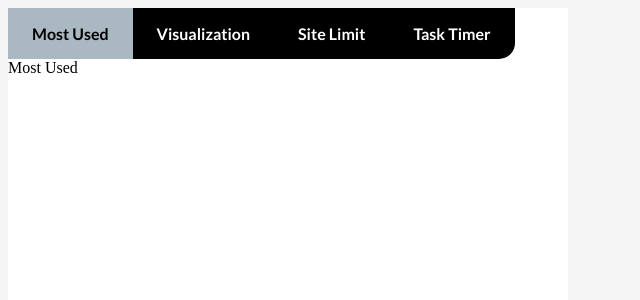
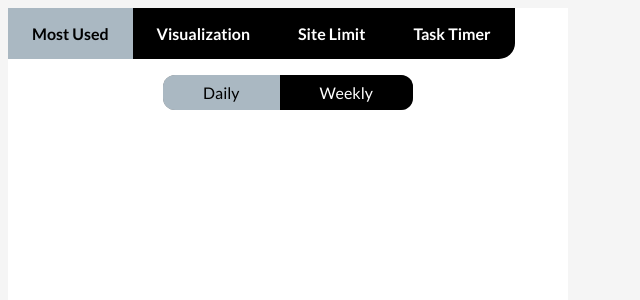
Before and after one commit to JHowellLB/ProTasker, a React (Vite) app in the folder frontend/: page / in a window 1280 px wide. Shown: the top 300 px of the page, without its empty margins (0-640 px from the left). Built offline with nearby package versions, Linux system fonts and the light colour scheme.

Commit message:
added daily and weekly buttons to most used and visualization tab

```diff
--- /dev/null
+++ b/frontend/src/components/DailyWeekly/DailyWeekly.tsx
@@ -0,0 +1,33 @@
+import "./dailyweekly.css";
+import { useState } from "react";
+const DailyWeekly = () => {
+  const [btn, setBtn] = useState("daily");
+
+  const handleButtonClick = (btn: string) => {
+    setBtn(btn);
+  };
+  return (
+    <section className="dailyWeeklyWrapper">
+      <div className="dailyWeekly">
+        <div
+          onClick={() => handleButtonClick("daily")}
+          className={
+            btn === "daily" ? "dailyweeklyBtnActive" : "dailyweeklyBtn"
+          }
+        >
+          Daily
+        </div>
+        <div
+          onClick={() => handleButtonClick("weekly")}
+          className={
+            btn === "weekly" ? "dailyweeklyBtnActive" : "dailyweeklyBtn"
+          }
+        >
+          Weekly
+        </div>
+      </div>
+    </section>
+  );
+};
+
+export default DailyWeekly;
--- /dev/null
+++ b/frontend/src/components/DailyWeekly/dailyweekly.css
@@ -0,0 +1,31 @@
+@font-face {
+  font-family: "Lato";
+  src: url(../../assets/fonts/Lato-Regular.ttf);
+}
+.dailyWeeklyWrapper {
+  margin-top: 1rem;
+  display: flex;
+  justify-content: center;
+}
+.dailyWeekly {
+  display: flex;
+  background: gray;
+  border-radius: 0.75rem;
+  overflow: hidden;
+}
+
+.dailyweeklyBtn,
+.dailyweeklyBtnActive {
+  color: white;
+  background: black;
+  padding: 0.5rem 2.5rem 0.5rem 2.5rem;
+  font-family: "Lato";
+}
+
+.dailyweeklyBtn {
+  cursor: pointer;
+}
+.dailyweeklyBtnActive {
+  background: #aab8c2;
+  color: black;
+}
--- a/frontend/src/components/Tabs/tabs.css
+++ b/frontend/src/components/Tabs/tabs.css
@@ -20,7 +20,6 @@
 
 .inactive,
 .onTab {
-  display: block;
   text-decoration: none;
   color: white;
   padding: 1rem 1.5rem 1rem 1.5rem;
@@ -28,10 +27,10 @@
   font-family: "Lato-Bold";
 }
 
-.onTab,
-.inactive:hover,
-.onTab:hover {
+.inactive {
+  cursor: pointer;
+}
+.onTab {
   background: #aab8c2;
   color: black;
-  cursor: pointer;
 }
--- a/frontend/src/page/mostused.tsx
+++ b/frontend/src/page/mostused.tsx
@@ -1,7 +1,8 @@
+import DailyWeekly from "../components/DailyWeekly/DailyWeekly";
 const MostUsed = () => {
   return (
     <section>
-      <div>Most Used</div>
+      <DailyWeekly />
     </section>
   );
 };
--- a/frontend/src/page/visualization.tsx
+++ b/frontend/src/page/visualization.tsx
@@ -1,7 +1,8 @@
+import DailyWeekly from "../components/DailyWeekly/DailyWeekly";
 const Visualization = () => {
   return (
     <section>
-      <div>Visualization</div>
+      <DailyWeekly />
     </section>
   );
 };
```
